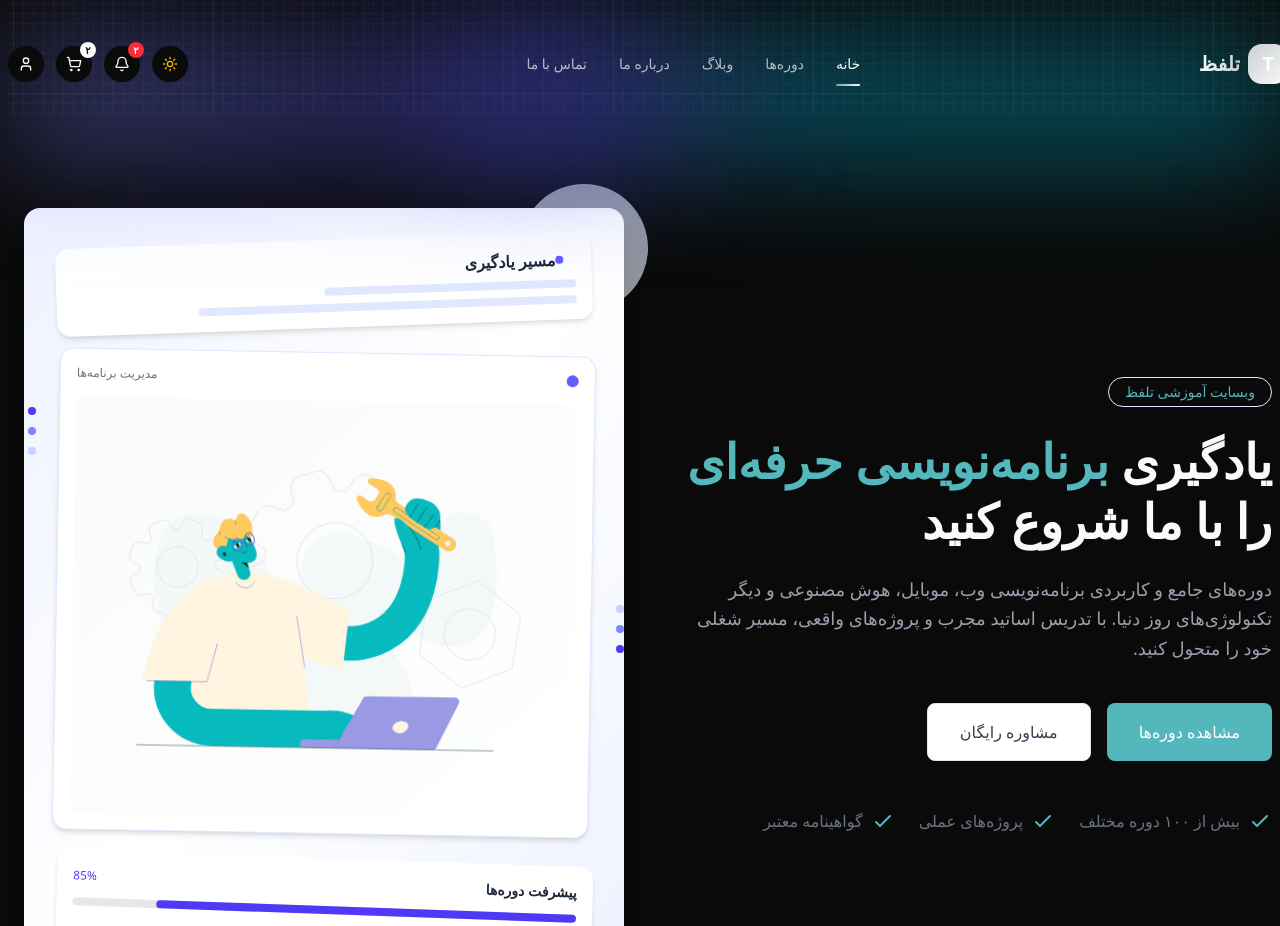
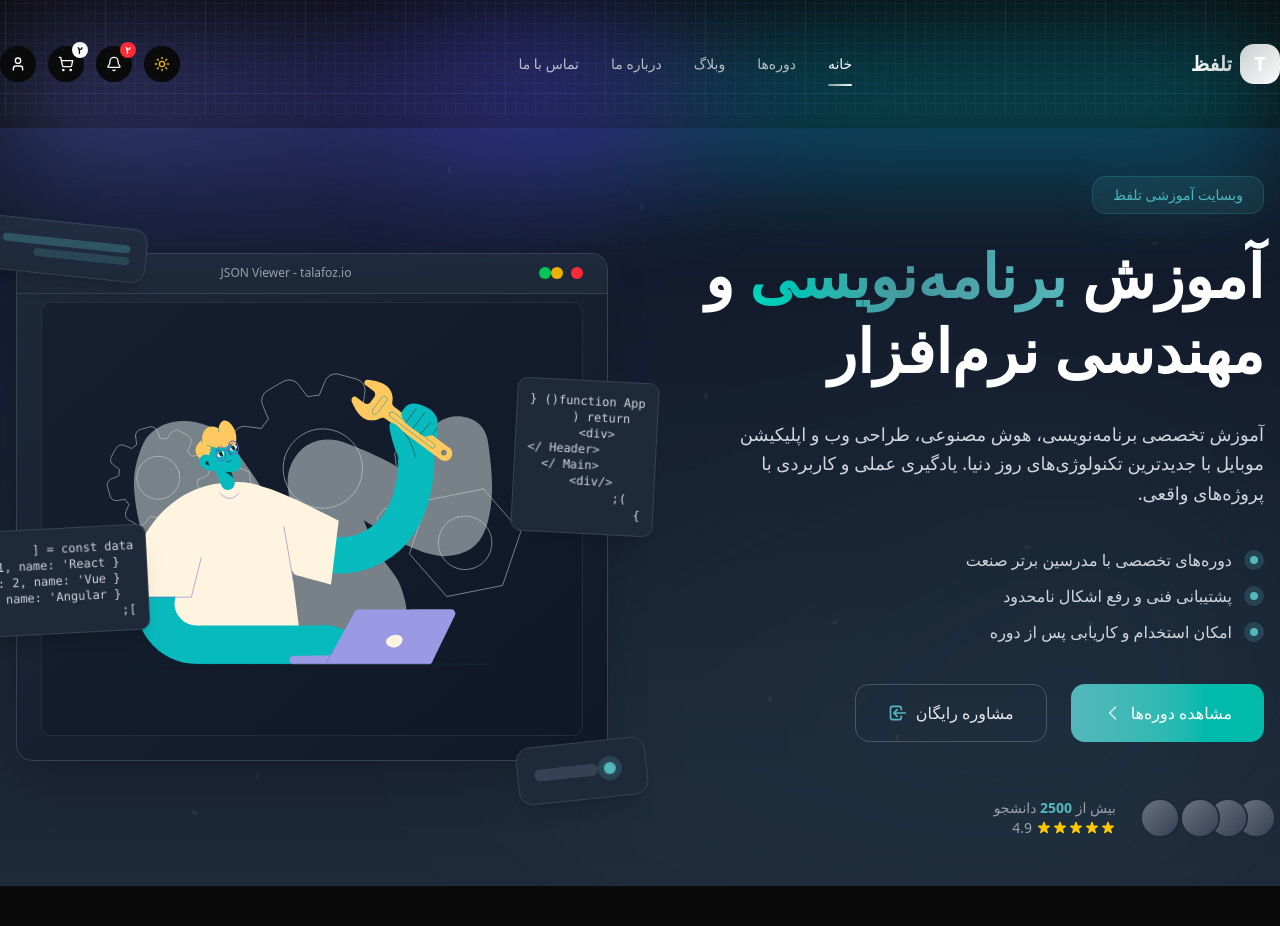
Before and after one commit to fullsttack/talafoz-next, a Next.js app: page / in a window 1280 px wide. Shown: the top 926 px of the page. After the commit the page ends 886 px from the top, so only its background shows below. Built offline with nearby package versions, Linux system fonts and the light colour scheme.

Commit message:
Update HeroTop.tsx

```diff
--- a/components/site/HeroTop.tsx
+++ b/components/site/HeroTop.tsx
@@ -2,6 +2,30 @@
 
 import { useState, useEffect } from "react";
 import HeroJson1 from "@/components/tools/HeroJson1";
+
+// مقادیر ثابت برای ذرات تا از خطای هیدراتاسیون جلوگیری شود
+const particles = [
+  { top: 25, left: 10, width: 4, height: 6, delay: 1, duration: 8 },
+  { top: 65, left: 85, width: 5, height: 5, delay: 2, duration: 9 },
+  { top: 35, left: 15, width: 6, height: 3, delay: 0.5, duration: 7 },
+  { top: 80, left: 70, width: 3, height: 7, delay: 3, duration: 10 },
+  { top: 20, left: 45, width: 7, height: 4, delay: 1.5, duration: 11 },
+  { top: 40, left: 30, width: 5, height: 5, delay: 2.5, duration: 9 },
+  { top: 75, left: 60, width: 4, height: 6, delay: 0.7, duration: 8 },
+  { top: 15, left: 90, width: 6, height: 3, delay: 3.2, duration: 12 },
+  { top: 50, left: 40, width: 5, height: 5, delay: 1.8, duration: 10 },
+  { top: 85, left: 20, width: 3, height: 7, delay: 2.7, duration: 9 },
+  { top: 30, left: 75, width: 7, height: 4, delay: 0.3, duration: 11 },
+  { top: 60, left: 5, width: 5, height: 5, delay: 2.2, duration: 8 },
+  { top: 10, left: 50, width: 4, height: 6, delay: 1.2, duration: 12 },
+  { top: 70, left: 25, width: 6, height: 3, delay: 3.5, duration: 9 },
+  { top: 45, left: 95, width: 5, height: 5, delay: 0.8, duration: 10 },
+  { top: 5, left: 35, width: 3, height: 7, delay: 2.9, duration: 7 },
+  { top: 55, left: 80, width: 7, height: 4, delay: 1.6, duration: 11 },
+  { top: 90, left: 15, width: 5, height: 5, delay: 0.4, duration: 8 },
+  { top: 35, left: 55, width: 4, height: 6, delay: 2.3, duration: 10 },
+  { top: 65, left: 65, width: 6, height: 3, delay: 1.9, duration: 9 }
+];
 
 export default function HeroTop() {
   const [isVisible, setIsVisible] = useState(false);
@@ -11,145 +35,202 @@ export default function HeroTop() {
   }, []);
 
   return (
-    <section className="py-20">
-      <div className="container mx-auto px-4 max-w-7xl">
-        <div className="flex flex-col-reverse lg:flex-row items-center justify-between gap-12">
-          {/* Content Side */}
+    <section className="relative min-h-[85vh] py-12 flex items-center overflow-hidden bg-gradient-to-b from-gray-900 to-gray-800 text-white">
+      {/* Particle background */}
+      <div className="absolute inset-0 overflow-hidden">
+        <div className="absolute h-full w-full">
+          {particles.map((particle, i) => (
             <div
-            className={`w-full lg:w-1/2 ${
-              isVisible ? 'opacity-100 translate-x-0' : 'opacity-0 -translate-x-10'
-            } transition-all duration-700 ease-out`}
+              key={i}
+              className={`absolute rounded-full bg-white/5 animate-pulse-slow`}
+              style={{
+                top: `${particle.top}%`,
+                left: `${particle.left}%`,
+                width: `${particle.width}px`,
+                height: `${particle.height}px`,
+                animationDelay: `${particle.delay}s`,
+                animationDuration: `${particle.duration}s`,
+              }}
+            />
+          ))}
+        </div>
+
+        {/* Gradient overlays */}
+        <div className="absolute bottom-0 right-0 w-2/3 h-2/3 bg-gradient-to-tl from-green/30 to-transparent rounded-full blur-[100px] opacity-30"></div>
+        <div className="absolute top-0 left-0 w-1/2 h-1/2 bg-gradient-to-br from-indigo-500/30 to-transparent rounded-full blur-[100px] opacity-30"></div>
+      </div>
+
+      <div className="container mx-auto px-4 relative z-10">
+        <div className="grid grid-cols-1 lg:grid-cols-2 gap-16 items-center">
+          {/* Content column */}
+          <div
+            className={`order-2 lg:order-1 ${
+              isVisible ? 'opacity-100 translate-y-0' : 'opacity-0 translate-y-20'
+            } transition-all duration-1000 ease-out`}
             dir="rtl"
           >
-            <span className="inline-block px-4 py-1 mb-6 border border-indigo-100 rounded-full text-green text-sm font-medium">
+            <div className="relative inline-block mb-6">
+              <span className="px-5 py-2 bg-green/10 text-green rounded-xl text-sm font-medium border border-green/20 inline-block">
                 وبسایت آموزشی تلفظ
               </span>
-            <h1 className="text-3xl sm:text-4xl lg:text-5xl font-bold mb-6 leading-tight text-foreground">
-              یادگیری <span className="text-green">برنامه‌نویسی حرفه‌ای</span> را با ما شروع کنید
+              <div className={`absolute -z-10 inset-0 bg-green/5 rounded-xl blur-xl transform ${
+                isVisible ? 'opacity-100 scale-100' : 'opacity-0 scale-150'
+              } transition-all duration-1000 delay-300`}></div>
+            </div>
+
+            <h1 className={`text-4xl lg:text-6xl font-bold mb-8 leading-tight ${
+              isVisible ? 'opacity-100 translate-x-0' : 'opacity-0 translate-x-20'
+            } transition-all duration-1000 delay-100`}>
+              آموزش <span className="bg-clip-text text-transparent bg-gradient-to-l from-green via-green/80 to-teal-400">برنامه‌نویسی</span> و مهندسی نرم‌افزار
             </h1>
-            <p className="text-lg text-gray-400 mb-10 leading-relaxed">
-              دوره‌های جامع و کاربردی برنامه‌نویسی وب، موبایل، هوش مصنوعی و دیگر تکنولوژی‌های روز دنیا.
-              با تدریس اساتید مجرب و پروژه‌های واقعی، مسیر شغلی خود را متحول کنید.
+
+            <p className={`text-lg text-gray-300 mb-10 leading-relaxed max-w-xl ${
+              isVisible ? 'opacity-100 translate-x-0' : 'opacity-0 translate-x-20'
+            } transition-all duration-1000 delay-200`}>
+              آموزش تخصصی برنامه‌نویسی، هوش مصنوعی، طراحی وب و اپلیکیشن موبایل با جدیدترین تکنولوژی‌های روز دنیا. یادگیری عملی و کاربردی با پروژه‌های واقعی.
             </p>
 
-            <div className="flex flex-wrap gap-4 mb-12">
-              <button className="px-8 py-4 bg-green  text-white rounded-md transition-colors text-base font-medium">
+            <div className={`space-y-3 mb-10 ${
+              isVisible ? 'opacity-100 translate-x-0' : 'opacity-0 translate-x-20'
+            } transition-all duration-1000 delay-300`}>
+              {[
+                { text: "دوره‌های تخصصی با مدرسین برتر صنعت" },
+                { text: "پشتیبانی فنی و رفع اشکال نامحدود" },
+                { text: "امکان استخدام و کاریابی پس از دوره" }
+              ].map((item, i) => (
+                <div key={i} className="flex items-center">
+                  <div className="flex-shrink-0 w-5 h-5 rounded-full bg-green/20 flex items-center justify-center ml-3">
+                    <div className="w-2 h-2 rounded-full bg-green"></div>
+                  </div>
+                  <span className="text-gray-300">{item.text}</span>
+                </div>
+              ))}
+            </div>
+
+            <div className={`flex flex-wrap gap-6 ${
+              isVisible ? 'opacity-100 translate-y-0' : 'opacity-0 translate-y-10'
+            } transition-all duration-1000 delay-400`}>
+              <button className="relative overflow-hidden group px-8 py-4 bg-gradient-to-r from-green to-teal-500 rounded-xl font-medium transform hover:scale-105 transition-all duration-300">
+                <span className="relative z-10 flex items-center gap-2">
                   مشاهده دوره‌ها
+                  <svg xmlns="http://www.w3.org/2000/svg" className="h-5 w-5 opacity-70" fill="none" viewBox="0 0 24 24" stroke="currentColor">
+                    <path strokeLinecap="round" strokeLinejoin="round" strokeWidth={2} d="M15 19l-7-7 7-7" />
+                  </svg>
+                </span>
+                <div className="absolute inset-0 -z-0 bg-black/20 scale-x-0 group-hover:scale-x-100 origin-right transition-transform duration-500"></div>
               </button>
-              <button className="px-8 py-4 bg-white hover:bg-gray-50 text-gray-700 border border-gray-200 rounded-md transition-colors text-base font-medium">
+
+              <button className="relative group px-8 py-4 bg-transparent border border-gray-600 text-gray-200 rounded-xl font-medium hover:bg-gray-800/50 transition-all duration-300">
+                <span className="flex items-center gap-2">
                   مشاوره رایگان
+                  <svg xmlns="http://www.w3.org/2000/svg" className="h-5 w-5 text-green transition-transform group-hover:rotate-12" fill="none" viewBox="0 0 24 24" stroke="currentColor">
+                    <path strokeLinecap="round" strokeLinejoin="round" strokeWidth={2} d="M11 16l-4-4m0 0l4-4m-4 4h14m-5 4v1a3 3 0 01-3 3H6a3 3 0 01-3-3V7a3 3 0 013-3h7a3 3 0 013 3v1" />
+                  </svg>
+                </span>
               </button>
             </div>
 
-            <div className="flex flex-wrap gap-6 text-gray-500">
+            <div className={`flex items-center gap-6 mt-14 ${
+              isVisible ? 'opacity-100 translate-y-0' : 'opacity-0 translate-y-10'
+            } transition-all duration-1000 delay-500`}>
+              <div className="flex -space-x-3 rtl:space-x-reverse">
+                {[1, 2, 3, 4].map((i) => (
+                  <div key={i} className="w-10 h-10 rounded-full border-2 border-gray-800 overflow-hidden">
+                    <div className="w-full h-full bg-gradient-to-br from-gray-500 to-gray-700"></div>
+                  </div>
+                ))}
+              </div>
+              <div className="text-sm">
+                <div className="text-gray-400">بیش از <span className="text-green font-bold">2500</span> دانشجو</div>
                 <div className="flex items-center">
-                <svg xmlns="http://www.w3.org/2000/svg" className="h-6 w-6 text-green ml-2" fill="none" viewBox="0 0 24 24" stroke="currentColor">
-                  <path strokeLinecap="round" strokeLinejoin="round" strokeWidth={2} d="M5 13l4 4L19 7" />
+                  {[1, 2, 3, 4, 5].map((i) => (
+                    <svg key={i} xmlns="http://www.w3.org/2000/svg" className="h-4 w-4 text-yellow-400" viewBox="0 0 20 20" fill="currentColor">
+                      <path d="M9.049 2.927c.3-.921 1.603-.921 1.902 0l1.07 3.292a1 1 0 00.95.69h3.462c.969 0 1.371 1.24.588 1.81l-2.8 2.034a1 1 0 00-.364 1.118l1.07 3.292c.3.921-.755 1.688-1.54 1.118l-2.8-2.034a1 1 0 00-1.175 0l-2.8 2.034c-.784.57-1.838-.197-1.539-1.118l1.07-3.292a1 1 0 00-.364-1.118L2.98 8.72c-.783-.57-.38-1.81.588-1.81h3.461a1 1 0 00.951-.69l1.07-3.292z" />
                     </svg>
-                <span>بیش از ۱۰۰ دوره مختلف</span>
+                  ))}
+                  <span className="mr-1 text-gray-400">4.9</span>
                 </div>
-              <div className="flex items-center">
-                <svg xmlns="http://www.w3.org/2000/svg" className="h-6 w-6 text-green ml-2" fill="none" viewBox="0 0 24 24" stroke="currentColor">
-                  <path strokeLinecap="round" strokeLinejoin="round" strokeWidth={2} d="M5 13l4 4L19 7" />
-                </svg>
-                <span>پروژه‌های عملی</span>
-              </div>
-              <div className="flex items-center">
-                <svg xmlns="http://www.w3.org/2000/svg" className="h-6 w-6 text-green ml-2" fill="none" viewBox="0 0 24 24" stroke="currentColor">
-                  <path strokeLinecap="round" strokeLinejoin="round" strokeWidth={2} d="M5 13l4 4L19 7" />
-                </svg>
-                <span>گواهینامه معتبر</span>
               </div>
             </div>
           </div>
 
-          {/* Animation Side - New Design */}
+          {/* Visual column */}
           <div
-            className={`w-full lg:w-1/2 ${
-              isVisible ? 'opacity-100 translate-y-0' : 'opacity-0 translate-y-10'
-            } transition-all duration-700 ease-out delay-200`}
+            className={`order-1 lg:order-2 ${
+              isVisible ? 'opacity-100 translate-y-0' : 'opacity-0 translate-y-20'
+            } transition-all duration-1000 ease-out delay-200`}
           >
             <div className="relative">
-              {/* Background elements */}
-              <div className="absolute -right-6 -top-6 w-32 h-32 bg-indigo-50 rounded-full opacity-60"></div>
-              <div className="absolute -left-6 -bottom-6 w-24 h-24 bg-indigo-50 rounded-full opacity-60"></div>
-
-              {/* Main content */}
-              <div className="relative">
-                {/* App mockup frame */}
-                <div className="relative shadow-xl rounded-2xl overflow-hidden bg-gradient-to-br from-indigo-50 via-white to-indigo-50 p-8">
-                  {/* Decorative code snippets in background */}
-                  <div className="absolute top-3 left-2 opacity-10 text-xs">
-                    <div>&lt;div className={`app`}&gt;</div>
-                    <div>  &lt;Header /&gt;</div>
-                    <div>  &lt;Main /&gt;</div>
-                    <div>&lt;/div&gt;</div>
+              {/* Main display */}
+              <div className="relative bg-gradient-to-br from-gray-800 to-gray-900 p-6 rounded-2xl shadow-2xl border border-gray-700">
+                <div className="absolute top-0 right-0 left-0 h-10 bg-gray-800 rounded-t-2xl border-b border-gray-700 flex items-center px-4">
+                  <div className="flex space-x-2 rtl:space-x-reverse">
+                    <div className="w-3 h-3 rounded-full bg-red-500"></div>
+                    <div className="w-3 h-3 rounded-full bg-yellow-500"></div>
+                    <div className="w-3 h-3 rounded-full bg-green-500"></div>
+                  </div>
+                  <div className="flex-1 text-center text-xs text-gray-400">JSON Viewer - talafoz.io</div>
                 </div>
 
-                  <div className="absolute bottom-3 right-2 opacity-10 text-xs">
-                    <div>const App = () =&gt; {`{`}</div>
-                    <div>  return &lt;Dashboard /&gt;</div>
-                    <div>{`}`}</div>
-                  </div>
-
-                  {/* Card 1 - First element */}
-                  <div className="mb-6 p-4 bg-white rounded-xl shadow-md transform -rotate-2">
-                    <div className="flex items-center space-x-3 space-x-reverse mb-2">
-                      <span className="w-2 h-2 rounded-full bg-indigo-500"></span>
-                      <h3 className="font-semibold text-gray-800">مسیر یادگیری</h3>
-                    </div>
-                    <div className="h-2 bg-indigo-100 rounded-full w-1/2 mb-2"></div>
-                    <div className="h-2 bg-indigo-100 rounded-full w-3/4"></div>
-                  </div>
-
-                  {/* Animation container */}
-                  <div className="relative bg-white rounded-xl shadow-md p-4 mb-6 transform rotate-1 border border-indigo-100">
-                    <div className="flex justify-between items-center mb-4">
-                      <div className="h-3 w-3 rounded-full bg-indigo-500"></div>
-                      <div className="text-xs font-medium text-gray-500">مدیریت برنامه‌ها</div>
-                    </div>
-
+                <div className="pt-6">
                   {/* HeroJson1 animation */}
-                    <div className="bg-gradient-to-br from-gray-50 to-white p-2 rounded-lg">
+                  <div className="bg-gray-900/50 p-4 rounded-lg border border-gray-700/50">
                     <HeroJson1 />
                   </div>
                 </div>
 
-                  {/* Card 3 - Progress */}
-                  <div className="p-4 bg-white rounded-xl shadow-md transform rotate-2">
-                    <div className="flex items-center justify-between mb-3">
-                      <span className="text-sm font-semibold text-gray-800">پیشرفت دوره‌ها</span>
-                      <span className="text-xs text-indigo-600 font-medium">85%</span>
+                {/* Floating elements */}
+                <div className={`absolute -top-8 -left-8 p-4 bg-gray-800 rounded-xl shadow-xl border border-gray-700 transform rotate-6 ${
+                  isVisible ? 'opacity-100 translate-y-0' : 'opacity-0 translate-y-10'
+                } transition-all duration-700 delay-500`}>
+                  <div className="w-32 space-y-1">
+                    <div className="h-2 w-full bg-green/30 rounded-full"></div>
+                    <div className="h-2 w-3/4 bg-green/20 rounded-full"></div>
                   </div>
-                    <div className="h-2 bg-gray-200 rounded-full w-full">
-                      <div className="h-2 bg-indigo-600 rounded-full w-10/12"></div>
                 </div>
-                    <div className="mt-4 flex justify-between">
-                      <div className="flex -space-x-2 rtl:space-x-reverse">
-                        {[1, 2, 3].map((i) => (
-                          <div key={i} className={`w-6 h-6 rounded-full border-2 border-white bg-indigo-${i*100 + 200}`}></div>
-                        ))}
+
+                <div className={`absolute -bottom-10 -right-10 p-4 bg-gray-800 rounded-xl shadow-xl border border-gray-700 transform -rotate-6 ${
+                  isVisible ? 'opacity-100 translate-y-0' : 'opacity-0 translate-y-10'
+                } transition-all duration-700 delay-700`}>
+                  <div className="flex items-center space-x-2 rtl:space-x-reverse">
+                    <div className="w-6 h-6 rounded-full bg-green/20 flex items-center justify-center">
+                      <div className="w-3 h-3 rounded-full bg-green"></div>
                     </div>
-                      <div className="flex items-center space-x-1 rtl:space-x-reverse">
-                        <div className="w-3 h-3 rounded-full bg-green-500"></div>
-                        <span className="text-xs text-gray-500">فعال</span>
+                    <div className="w-16 h-3 bg-gray-700 rounded-full"></div>
                   </div>
                 </div>
               </div>
 
-                  {/* Decorative dots */}
-                  <div className="absolute top-1/2 right-0 w-3 h-12 flex flex-col justify-between">
-                    <div className="w-2 h-2 rounded-full bg-indigo-200"></div>
-                    <div className="w-2 h-2 rounded-full bg-indigo-400"></div>
-                    <div className="w-2 h-2 rounded-full bg-indigo-600"></div>
+              {/* Code blocks */}
+              <div className={`absolute top-1/4 -right-12 max-w-[180px] bg-gray-800 rounded-lg p-3 shadow-xl border border-gray-700 transform rotate-3 ${
+                isVisible ? 'opacity-100 translate-x-0' : 'opacity-0 translate-x-20'
+              } transition-all duration-700 delay-900`}>
+                <pre className="text-xs text-gray-300 font-mono">
+                  <code>
+{`function App() {
+  return (
+    <div>
+      <Header />
+      <Main />
+    </div>
+  );
+}`}
+                  </code>
+                </pre>
               </div>
 
-                  <div className="absolute top-1/4 left-0 w-3 h-12 flex flex-col justify-between">
-                    <div className="w-2 h-2 rounded-full bg-indigo-600"></div>
-                    <div className="w-2 h-2 rounded-full bg-indigo-400"></div>
-                    <div className="w-2 h-2 rounded-full bg-indigo-200"></div>
-                  </div>
-                </div>
+              <div className={`absolute bottom-1/4 -left-12 max-w-[180px] bg-gray-800 rounded-lg p-3 shadow-xl border border-gray-700 transform -rotate-3 ${
+                isVisible ? 'opacity-100 translate-x-0' : 'opacity-0 translate-x-20'
+              } transition-all duration-700 delay-1000`}>
+                <pre className="text-xs text-gray-300 font-mono">
+                  <code>
+{`const data = [
+  { id: 1, name: 'React' },
+  { id: 2, name: 'Vue' },
+  { id: 3, name: 'Angular' }
+];`}
+                  </code>
+                </pre>
               </div>
             </div>
           </div>
```
Lines whose indentation alone changed are shown as unchanged.
